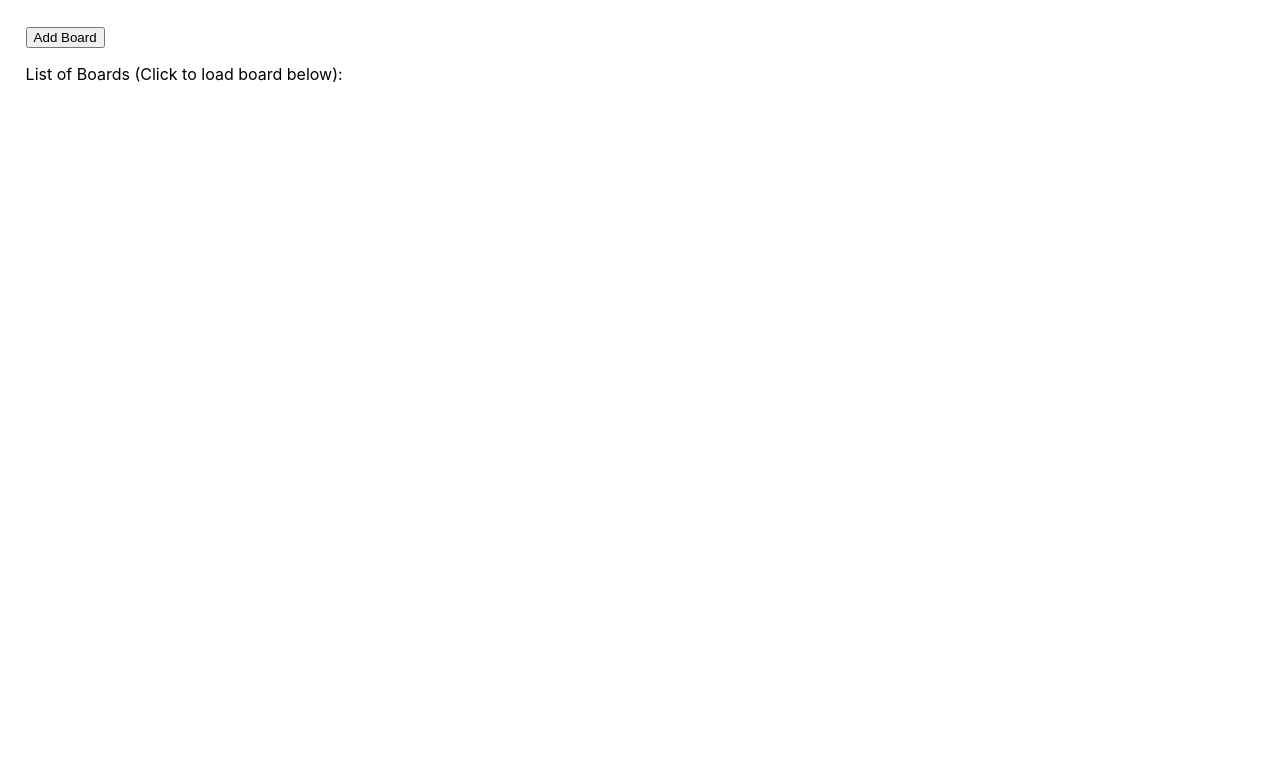
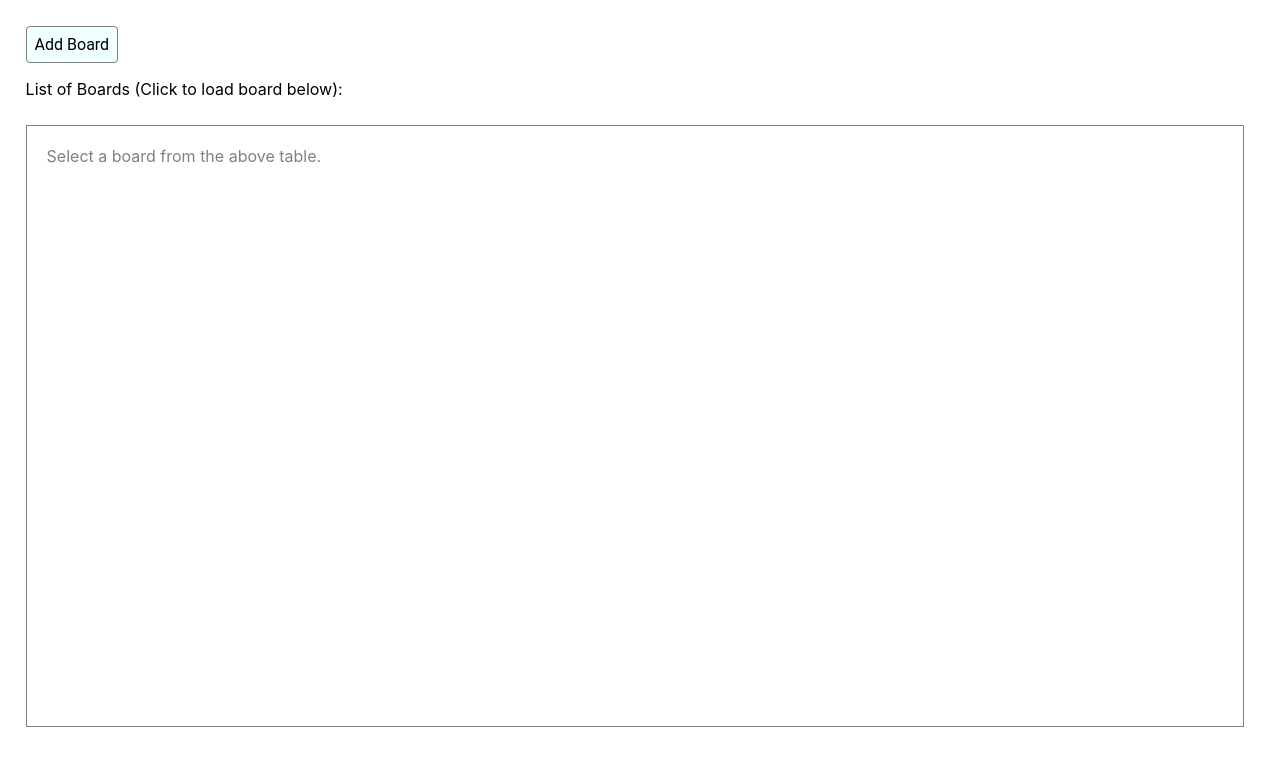
Before and after one commit to epiphani-inc/custom-wbc-mg-boards, a React (Create React App) app: page / in a window 1280 px wide. Shown: the top 766 px of the page. Built offline with nearby package versions, Linux system fonts and the light colour scheme.

Commit message:
Added support to copy student URL

```diff
--- a/package.json
+++ b/package.json
@@ -3,6 +3,10 @@
   "version": "0.1.0",
   "private": true,
   "dependencies": {
+    "@emotion/react": "^11.10.6",
+    "@emotion/styled": "^11.10.6",
+    "@mui/icons-material": "^5.11.16",
+    "@mui/material": "^5.12.1",
     "@testing-library/jest-dom": "^5.16.5",
     "@testing-library/react": "^13.4.0",
     "@testing-library/user-event": "^13.5.0",
--- a/src/App.css
+++ b/src/App.css
@@ -25,6 +25,19 @@
   color: white;
 }
 
+.button {
+  background-color: azure;
+  padding: 0.5em;
+  border: 1px gray solid;
+  border-radius: 4px;
+  font-size: medium;
+  font-family: roboto;
+}
+
+.boardButton {
+  min-width: 20em;
+}
+
 .App-link {
   color: #61dafb;
 }
--- a/src/App.js
+++ b/src/App.js
@@ -1,30 +1,66 @@
 import React, { useState } from 'react';
+import Snackbar from '@mui/material/Snackbar';
+import IconButton from '@mui/material/IconButton';
+import CloseIcon from '@mui/icons-material/Close';
+import Alert from '@mui/material/Alert';
 import {v4 as uuidv4} from 'uuid';
 import './App.css';
-
 
 // *********************************
 // IMPORTANT ADD YOUR API KEY HERE !
 const WBCAPIKEY=""
 // *********************************
 
-
 function App() {
   const [boards, setBoards] = useState([]);
   const [viewBoardURL, setViewBoardURL] = useState("");
+  const [copiedConfMsg, setCopiedConfMsg] = useState(false);
+
+  const action = (
+    <React.Fragment>
+      {/* <Button color="secondary" size="small" onClick={handleClose}>
+        UNDO
+      </Button> */}
+      <IconButton
+        size="small"
+        aria-label="close"
+        color="inherit"
+        onClick={handleCopiedConfClose}
+      >
+        <CloseIcon fontSize="small" />
+      </IconButton>
+    </React.Fragment>
+  );
+
   function addBoard() {
     let newUUID = uuidv4();
     console.log('Your UUID is: ' + newUUID);
     setBoards(p => [...p, newUUID]);
+    loadBoard(newUUID);
   }
 
   function loadBoard(uuid) {
-    setViewBoardURL(p => "https://whiteboard.chat/apiaccess/createjoin/" + uuid + "-pgNum-1?key=" + WBCAPIKEY + "&teacher=true&username=tina&userEmail=sid@epiphani.io&disableNav=true");
+    setViewBoardURL(p => "https://whiteboard.chat/apiaccess/createjoin/" + uuid + "-pgNum-1?key=" + WBCAPIKEY + "&teacher=true&username=Tina&userEmail=sid@epiphani.io&disableNav=true");
+  }
+
+  function copyStudentInvite(uuid) {
+    var studentInviteURL = "https://whiteboard.chat/apiaccess/join/" + uuid + "-pgNum-1?key=" + WBCAPIKEY + "&resetStore=true&teacher=false&username=Lisa&userEmail=sid@epiphani.ai&disableNav=true";
+    navigator.clipboard.writeText(studentInviteURL)
+    console.log("student invite = ", studentInviteURL)
+    showCopiedConfMsg();
+  }
+
+  function showCopiedConfMsg() {
+    setCopiedConfMsg(true);
+  }
+
+  function handleCopiedConfClose() {
+    setCopiedConfMsg(false);
   }
 
   return (
     <div className="App">
-      <button onClick={addBoard}>Add Board</button>
+      <button className="button" onClick={addBoard}>Add Board</button>
       <p>
       List of Boards (Click to load board below):
       </p>
@@ -32,11 +68,33 @@ function App() {
       {boards.map(b =>
       <tr key={b}><td>
         {
-          <button onClick={() => loadBoard(b)}>{b}</button>
+          <button className="button boardButton" onClick={() => loadBoard(b)}>{b}</button>
         }
-      </td></tr>)}
+      </td>
+      <td>
+        {
+          <button className="button" onClick={() => copyStudentInvite(b)}>
+            Copy Student Invite
+          </button>
+        }
+      </td>
+      </tr>)}
       </tbody></table>
-      {viewBoardURL === "" ? <></> :
+      <Snackbar
+          open={copiedConfMsg}
+          autoHideDuration={2500}
+          onClose={handleCopiedConfClose}
+          // message="Student Invite Copied to Clipboard."
+          action={action}
+          anchorOrigin={{ vertical: 'top', horizontal: 'center' }}
+       >
+        <Alert severity="info">Student Invite Copied to Clipboard.</Alert>
+      </Snackbar>
+      <div style={{marginTop: '10px'}}></div>
+      {viewBoardURL === "" ?
+      <div style={{width: '95vw', height: '75vh', border: '1px grey solid'}}>
+      <div style={{padding: '20px', color: 'grey'}}>Select a board from the above table.</div>
+      </div> :
       <div style={{width: '95vw', height: '95vh'}}>
       <iframe title="Whiteboard.chat In iframe"
         style={{position:'relative', width:'100%', height:'80%', minWidth:'1000px'}}
```
Also changed, not shown: 1 other file (tests, documents, lock files or other folders).
